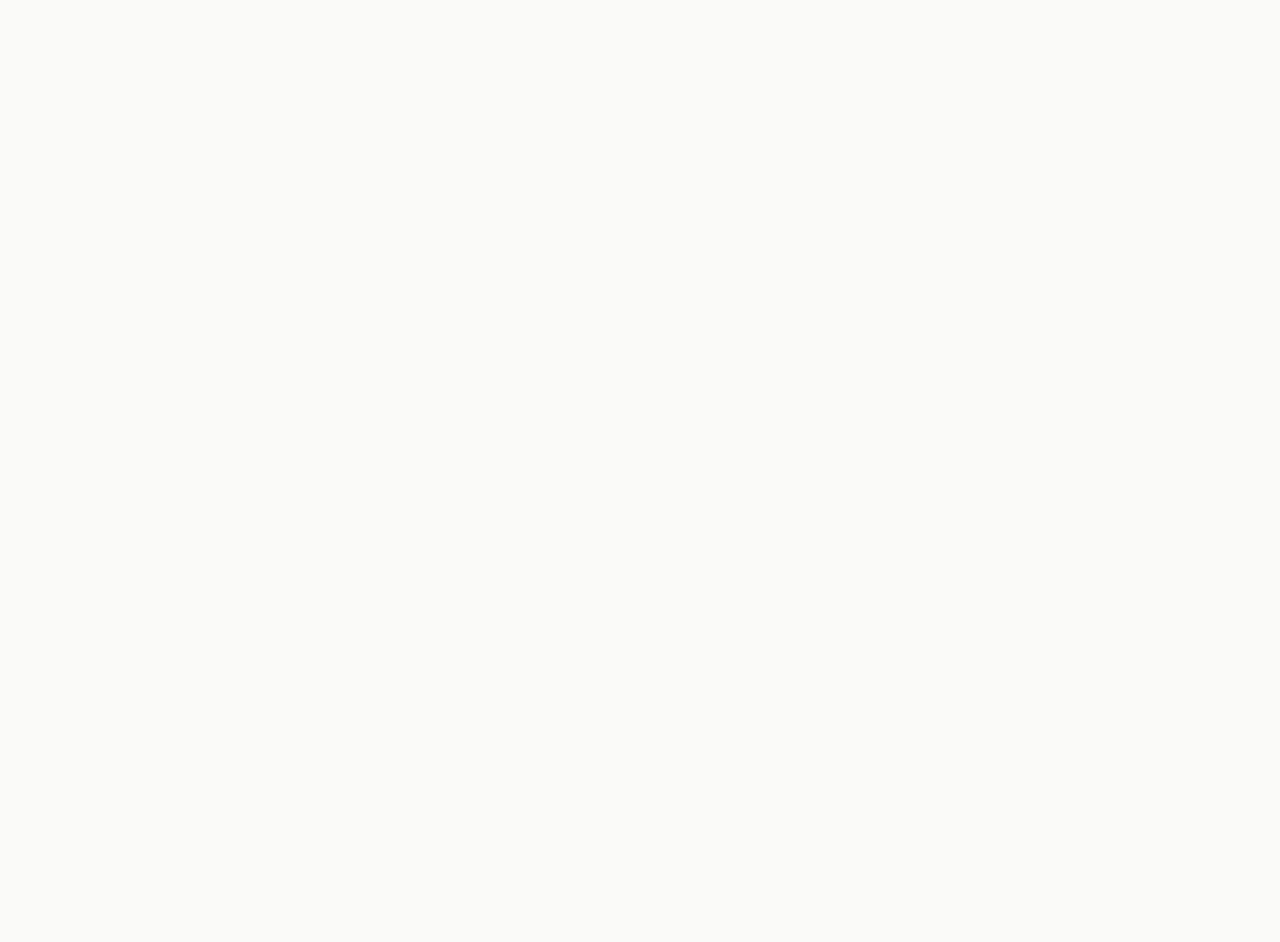
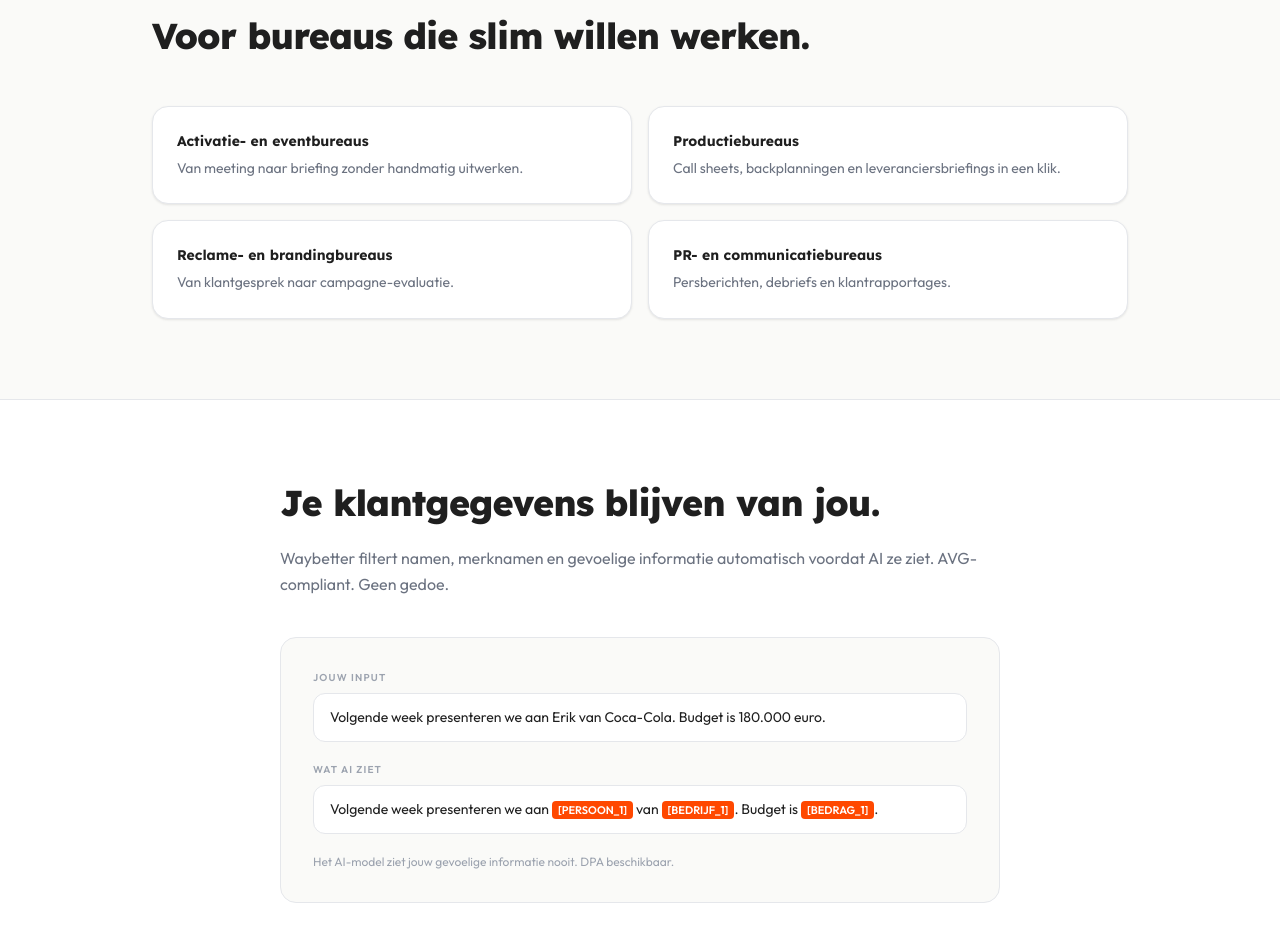
Before and after one commit to caesarbrandpower/oyaa, a Next.js app: page / in a window 1280 px wide. Shown: the part 3420-4362 px from the top of the page. Before the commit the page ends 3352 px from the top, so only its background shows below. Built offline with nearby package versions, Linux system fonts and the light colour scheme.

Commit message:
feat: add voor-wie and privacy sections

```diff
--- a/app/page.js
+++ b/app/page.js
@@ -241,6 +241,83 @@ export default function HomePage() {
           </div>
         </div>
       </section>
+
+      {/* VOOR WIE */}
+      <section className="bg-warm border-t border-border">
+        <div className="max-w-5xl mx-auto px-6 py-20">
+          <h2 className="font-[family-name:var(--font-lexend)] text-3xl md:text-4xl font-extrabold text-text leading-tight tracking-tight mb-12">
+            Voor bureaus die slim willen werken.
+          </h2>
+          <div className="grid grid-cols-1 sm:grid-cols-2 gap-4">
+            {[
+              {
+                title: 'Activatie- en eventbureaus',
+                body: 'Van meeting naar briefing zonder handmatig uitwerken.',
+              },
+              {
+                title: 'Productiebureaus',
+                body: 'Call sheets, backplanningen en leveranciersbriefings in een klik.',
+              },
+              {
+                title: 'Reclame- en brandingbureaus',
+                body: 'Van klantgesprek naar campagne-evaluatie.',
+              },
+              {
+                title: 'PR- en communicatiebureaus',
+                body: 'Persberichten, debriefs en klantrapportages.',
+              },
+            ].map(({ title, body }) => (
+              <div
+                key={title}
+                className="bg-white border border-border rounded-2xl p-6 shadow-sm"
+              >
+                <h3 className="font-[family-name:var(--font-lexend)] text-sm font-bold text-text mb-1.5">
+                  {title}
+                </h3>
+                <p className="text-text-sec text-sm leading-relaxed">{body}</p>
+              </div>
+            ))}
+          </div>
+        </div>
+      </section>
+
+      {/* PRIVACY */}
+      <section className="bg-white border-t border-border">
+        <div className="max-w-3xl mx-auto px-6 py-20">
+          <h2 className="font-[family-name:var(--font-lexend)] text-3xl md:text-4xl font-extrabold text-text leading-tight tracking-tight mb-5">
+            Je klantgegevens blijven van jou.
+          </h2>
+          <p className="text-text-sec text-base leading-relaxed mb-10">
+            Waybetter filtert namen, merknamen en gevoelige informatie automatisch voordat AI ze ziet. AVG-compliant. Geen gedoe.
+          </p>
+          <div className="bg-warm border border-border rounded-2xl p-6 md:p-8 space-y-5">
+            <div>
+              <p className="text-[10px] font-semibold tracking-[0.12em] uppercase text-text-muted mb-2">
+                Jouw input
+              </p>
+              <div className="bg-white border border-border rounded-xl px-4 py-3 text-sm text-text leading-relaxed">
+                Volgende week presenteren we aan Erik van Coca-Cola. Budget is 180.000 euro.
+              </div>
+            </div>
+            <div>
+              <p className="text-[10px] font-semibold tracking-[0.12em] uppercase text-text-muted mb-2">
+                Wat AI ziet
+              </p>
+              <div className="bg-white border border-border rounded-xl px-4 py-3 text-sm text-text leading-relaxed">
+                Volgende week presenteren we aan{' '}
+                <span className="bg-orange text-white rounded px-1.5 py-0.5 text-[11px] font-semibold">[PERSOON_1]</span>{' '}
+                van{' '}
+                <span className="bg-orange text-white rounded px-1.5 py-0.5 text-[11px] font-semibold">[BEDRIJF_1]</span>.
+                {' '}Budget is{' '}
+                <span className="bg-orange text-white rounded px-1.5 py-0.5 text-[11px] font-semibold">[BEDRAG_1]</span>.
+              </div>
+            </div>
+            <p className="text-text-muted text-xs">
+              Het AI-model ziet jouw gevoelige informatie nooit. DPA beschikbaar.
+            </p>
+          </div>
+        </div>
+      </section>
     </>
   )
 }
```
